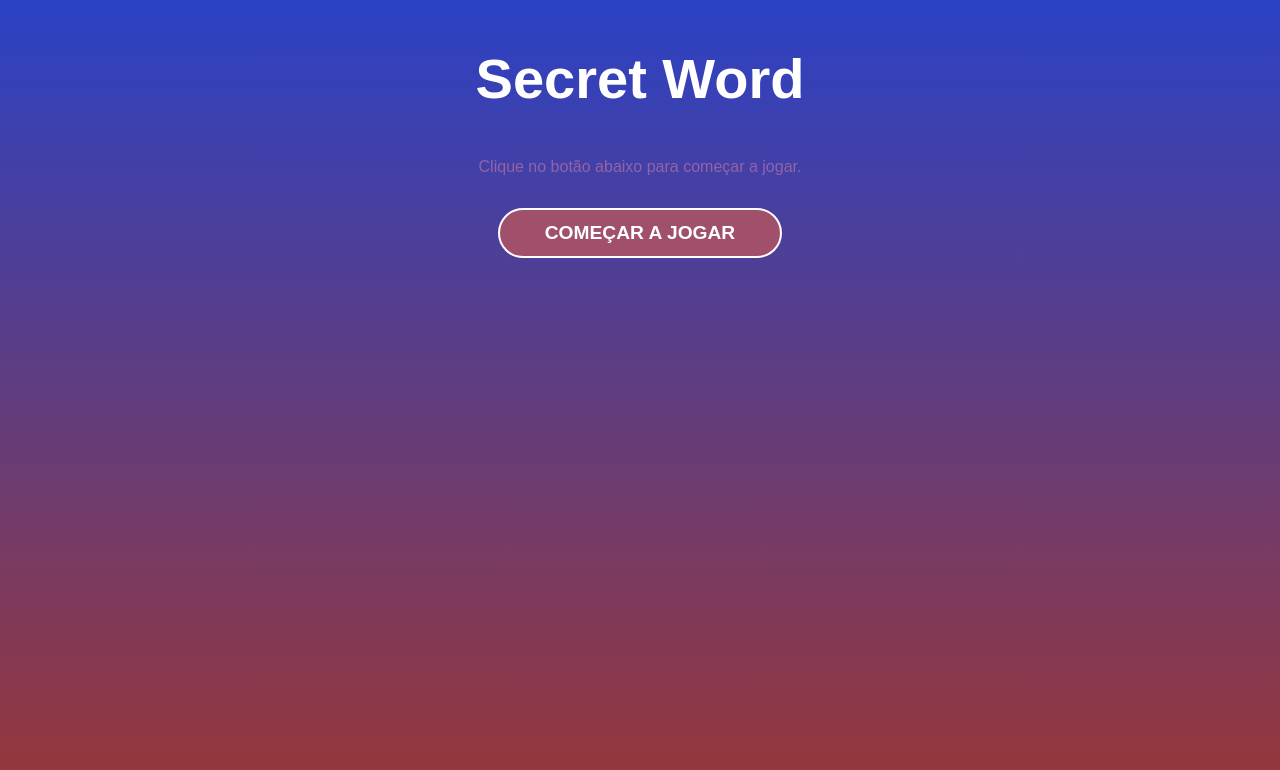
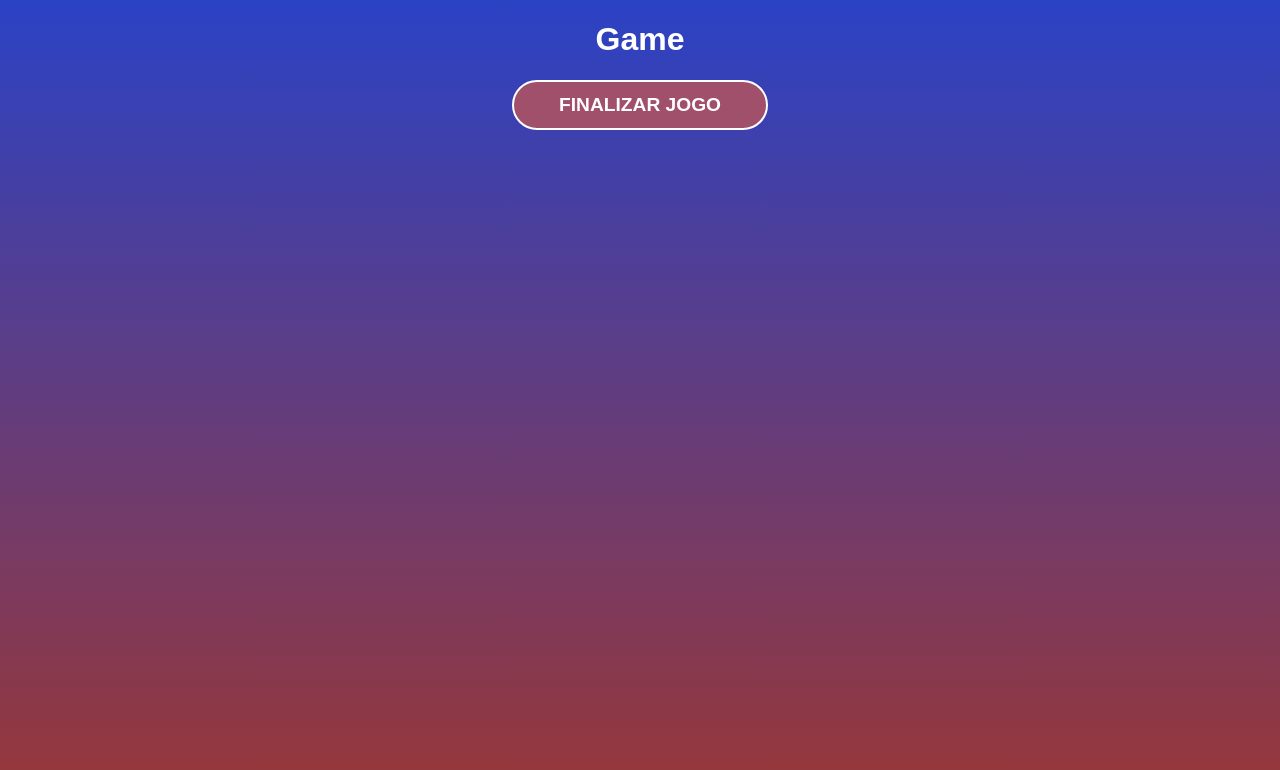
Before and after one commit to polyanafgaspar/secret_word_project, a React (Vite) app in the folder secret_word/: page / in a window 1280 px wide. Both pictures are taken after a click on the button "COMEÇAR A JOGAR". Shown: the top 770 px of the page. Built offline with nearby package versions, Linux system fonts and the light colour scheme.

Commit message:
starting the dinamic of the game "pages"

```diff
--- a/secret_word/src/App.jsx
+++ b/secret_word/src/App.jsx
@@ -1,11 +1,38 @@
+import { useState } from 'react';
 import './App.css'
 import StartScreen from './components/StartScreen/StartScreen'
+import Game from './components/Game/Game';
+import GameOver from './components/GameOver/GameOver';
+import { wordsList } from './data/words';
+
+const stages = [
+  {id: 1, name: "start"},
+  {id: 2, name: "game"},
+  {id: 3, name: "end"},
+]
 
 function App() {
 
+  const [gameStage, setGameStage] = useState(stages[0].name);
+  const [words] = useState(wordsList);
+
+  const startGame = () => {
+    setGameStage(stages[1].name)
+  }
+
+  const verifyLetter = () => {
+    setGameStage(stages[2].name)
+  }
+
+  const retry = () => {
+    setGameStage(stages[0].name)
+  }
+
   return (
     <div className='App'>
-      <StartScreen/>
+      {gameStage === "start" && <StartScreen  startGame={startGame}/>}
+      {gameStage === "game" && <Game verifyLetter={verifyLetter}/>}
+      {gameStage === "end" && <GameOver retry={retry}/>}
     </div>
   )
 }
--- a/secret_word/src/components/Game/Game.jsx
+++ b/secret_word/src/components/Game/Game.jsx
@@ -1,8 +1,11 @@
 import React from 'react'
 
-const Game = () => {
+const Game = ({ verifyLetter }) => {
   return (
-    <div>Game</div>
+    <div>
+      <h1>Game</h1>
+      <button onClick={verifyLetter}>Finalizar Jogo</button>
+    </div>
   )
 }
 
--- a/secret_word/src/components/GameOver/GameOver.jsx
+++ b/secret_word/src/components/GameOver/GameOver.jsx
@@ -1,8 +1,11 @@
 import React from 'react'
 
-const GameOver = () => {
+const GameOver = ({ retry }) => {
   return (
-    <div>GameOver</div>
+    <div>
+      <h1>Game Over</h1>
+      <button onClick={retry}>Reiniciar</button>
+    </div>
   )
 }
 
--- a/secret_word/src/components/StartScreen/StartScreen.jsx
+++ b/secret_word/src/components/StartScreen/StartScreen.jsx
@@ -1,11 +1,11 @@
 import './StartScreen.css'
 
-const StartScreen = () => {
+const StartScreen = ({ startGame }) => {
   return (
     <div className='start'>
       <h2>Secret Word</h2>
       <p>Clique no botão abaixo para começar a jogar.</p>
-      <button>Começar a jogar</button>
+      <button onClick={startGame}>Começar a jogar</button>
     </div>
   )
 }
```
